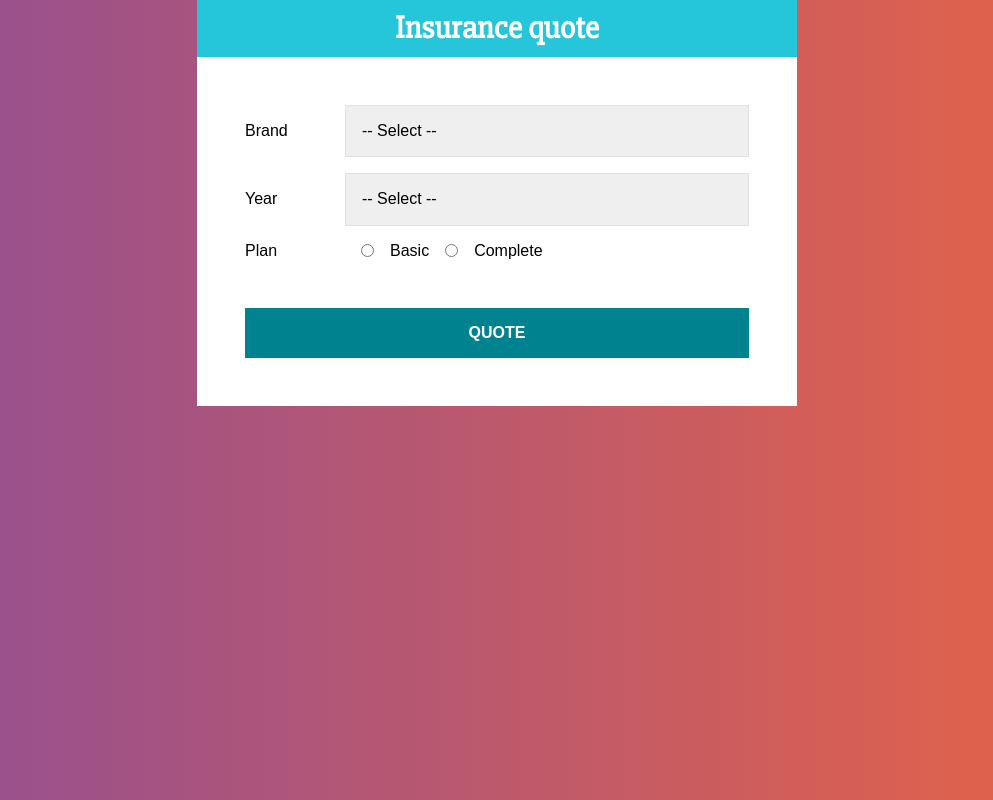
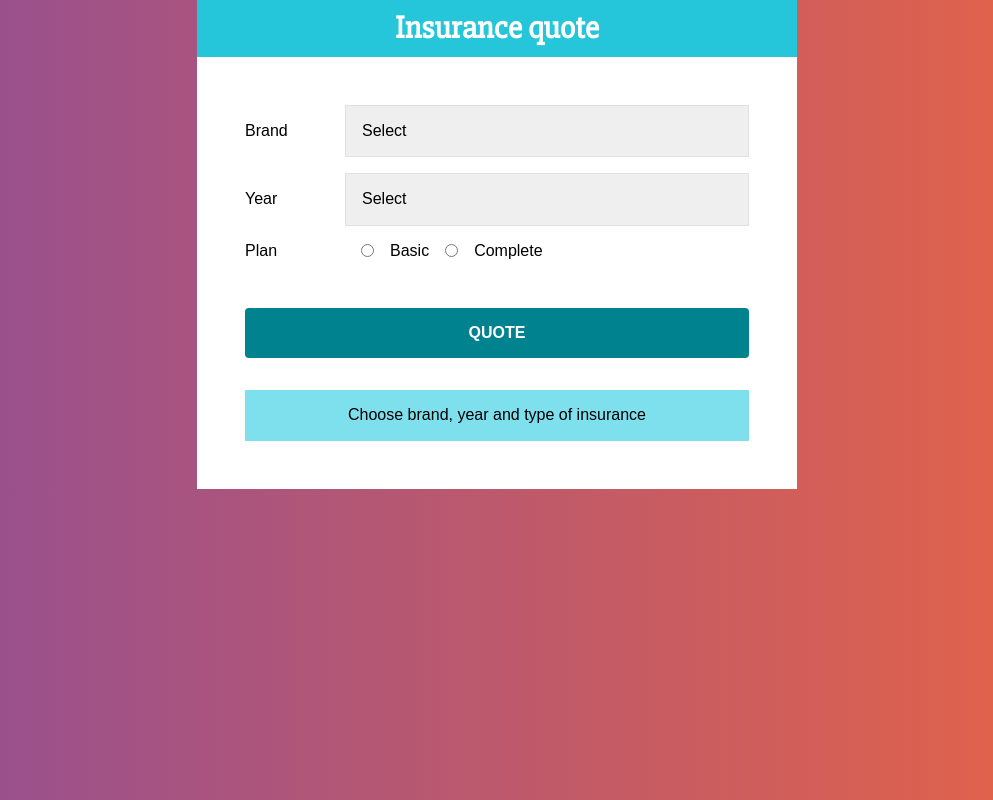
Before and after one commit to Francisco28/cotizador_react, a React (Create React App) app: page / in a window 1280 px wide. Shown: the whole page, without its empty margins (143-1136 px from the left). Built offline with nearby package versions, Linux system fonts and the light colour scheme.

Commit message:
finalizing result

```diff
--- a/src/App.js
+++ b/src/App.js
@@ -2,6 +2,7 @@
 import Header from './components/Header';
 import Form from './components/Form';
 import Summary from './components/Summary';
+import Result from './components/Result';
 
 import styled from '@emotion/styled';
 
@@ -27,7 +28,7 @@
   });
 
   //extract data
-  const { data } = summary;
+  const { quotation, data } = summary;
 
   return (
     <Container>
@@ -43,6 +44,10 @@
           <Summary
               data={data}
           />
+
+          <Result
+              quotation={quotation}
+          />
         </ContainerForm>
 
     </Container>
--- a/src/components/Form.js
+++ b/src/components/Form.js
@@ -34,6 +34,7 @@
     text-transform: uppercase;
     font-weight: bold;
     border: none;
+    border-radius: 4px;
     transition: background-color .3s ease;
     margin-top: 2rem;
 
@@ -129,7 +130,7 @@
                     value={brand}
                     onChange={getInformation}
                 >
-                    <option value="">-- Select --</option>
+                    <option value="">Select</option>
                     <option value="american">American</option>
                     <option value="european">European</option>
                     <option value="asian">Asian</option>
@@ -143,7 +144,7 @@
                     value={year}
                     onChange={getInformation}
                 >
-                    <option value="">-- Select --</option>
+                    <option value="">Select</option>
                     <option value="2021">2021</option>
                     <option value="2020">2020</option>
                     <option value="2019">2019</option>
--- /dev/null
+++ b/src/components/Result.js
@@ -0,0 +1,46 @@
+import React from 'react';
+import styled from '@emotion/styled';
+
+
+const Message = styled.div`
+    background-color: rgb(127, 224, 237);
+    margin-top: 2rem;
+    padding: 1rem;
+    text-align: center;
+`;
+
+const ResultQuotation = styled.div`
+    text-align: center;
+    padding: .5rem;
+    border: 1px solid #26C6DA;
+    background-color: rgb(127, 224, 237);
+    margin-top: 1rem;
+    position: relative;
+`;
+
+const TextQuotation = styled.p`
+    color: #00838F;
+    padding: 1rem;
+    text-transform: uppercase;
+    font-weight: bold;
+    margin: 0;
+`;
+
+const Result = ({quotation}) => {
+
+
+    return (
+        (quotation === 0)
+            //si cumple la condicion ejecuta esto
+            ? <Message>Choose brand, year and type of insurance</Message>
+            //si no cumple la condicion ejecuta esto
+            :  (
+                    <ResultQuotation>
+                        <TextQuotation>The total is: $ {quotation} </TextQuotation>
+                    </ResultQuotation>
+                )
+    )
+
+}
+
+export default Result;
--- a/src/index.css
+++ b/src/index.css
@@ -9,8 +9,8 @@
 }
 ul {
   list-style: none;
-  padding: none;
-  margin: none;
+  padding: 0;
+  margin: 0;
 }
 span.resultado {
   position: relative;
```
